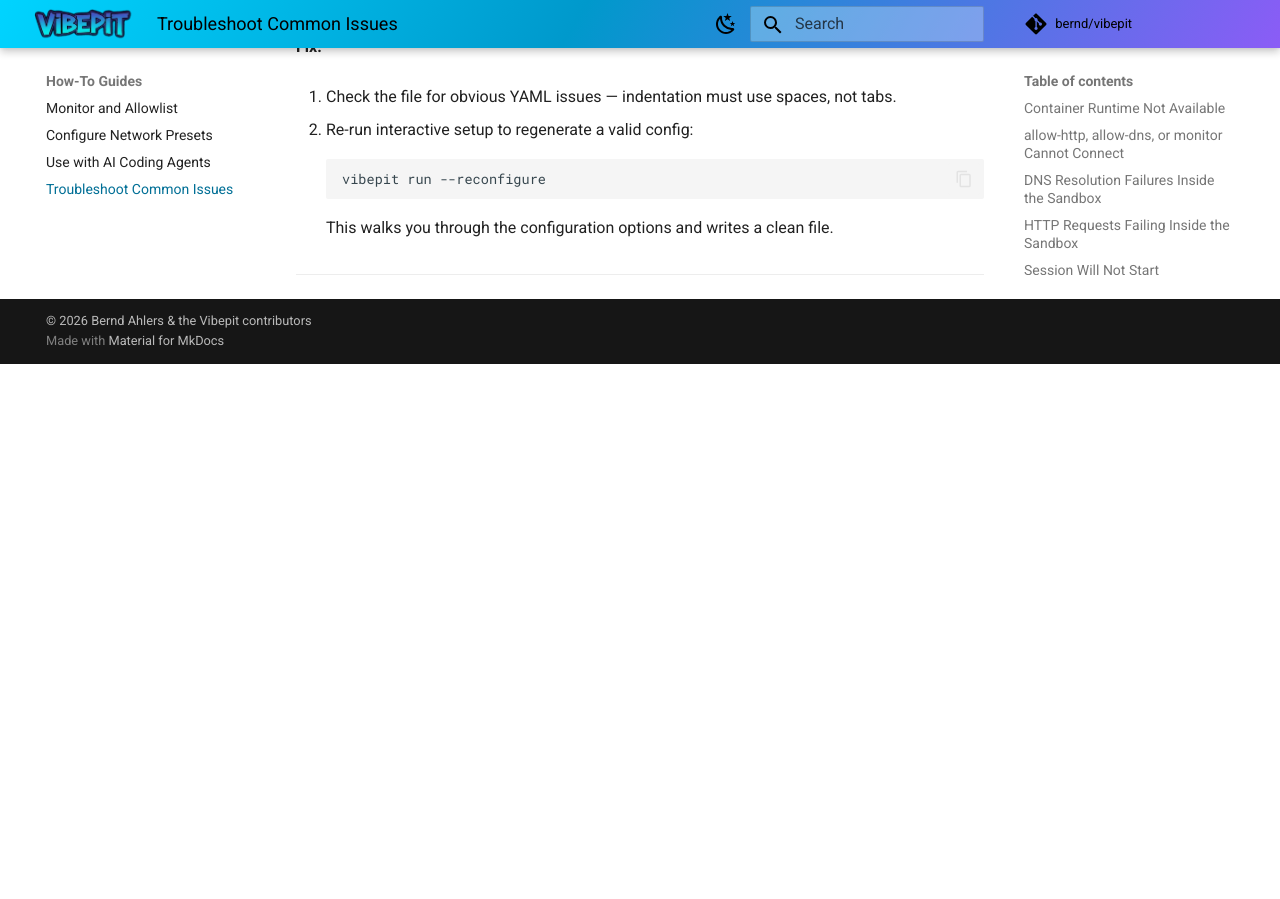
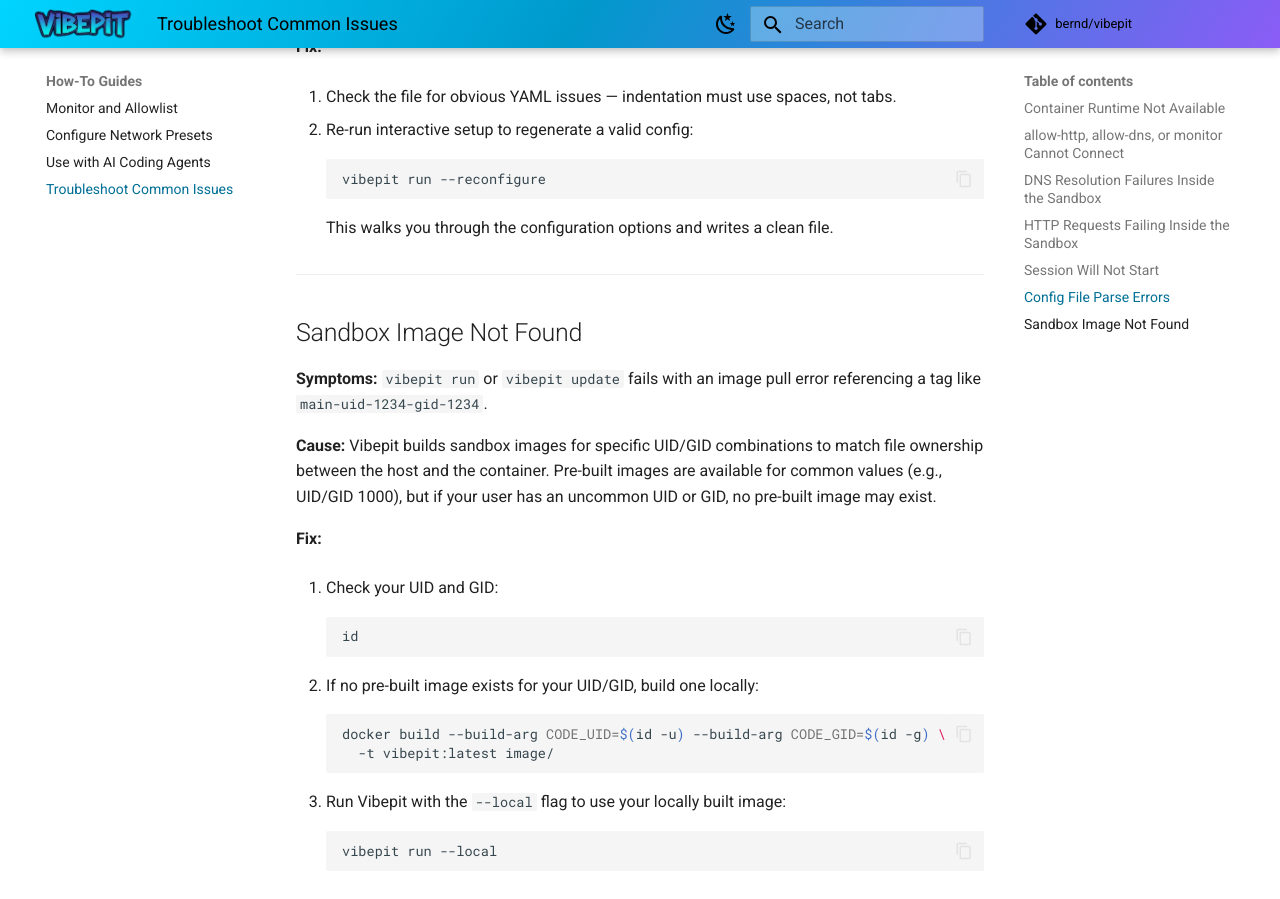
Before and after one commit to bernd/vibepit, an MkDocs documentation site: the page built from docs/content/how-to/troubleshooting.md, in a window 1280 px wide and 900 px high, scrolled down 3866 px. Built offline with MkDocs 1.6.1 and Material for MkDocs 9.7.7, drawn with Linux system fonts in a browser that asks for light colours; comment, search, counter and statistics services are not loaded; before the commit the page ends 4230 px from its top, so only the background shows below that.

Commit message:
Fix update image tag and add UID/GID troubleshooting
The update command pulls a UID/GID-specific image tag, not just :main.
Add troubleshooting for users with uncommon UID/GID values who need
to build a local image.

Co-Authored-By: Claude Opus 4.6 <noreply@anthropic.com>

````diff
--- a/docs/content/how-to/troubleshooting.md
+++ b/docs/content/how-to/troubleshooting.md
@@ -196,3 +196,36 @@ incorrect indentation or a misplaced key.
     This walks you through the configuration options and writes a clean file.
 
 ---
+
+## Sandbox Image Not Found
+
+**Symptoms:** `vibepit run` or `vibepit update` fails with an image pull error
+referencing a tag like `main-uid-1234-gid-1234`.
+
+**Cause:** Vibepit builds sandbox images for specific UID/GID combinations to
+match file ownership between the host and the container. Pre-built images are
+available for common values (e.g., UID/GID 1000), but if your user has an
+uncommon UID or GID, no pre-built image may exist.
+
+**Fix:**
+
+1. Check your UID and GID:
+
+    ```bash
+    id
+    ```
+
+2. If no pre-built image exists for your UID/GID, build one locally:
+
+    ```bash
+    docker build --build-arg CODE_UID=$(id -u) --build-arg CODE_GID=$(id -g) \
+      -t vibepit:latest image/
+    ```
+
+3. Run Vibepit with the `--local` flag to use your locally built image:
+
+    ```bash
+    vibepit run --local
+    ```
+
+---
````
Also changed, not shown: docs/content/reference/cli.md (+1 -1 lines).
